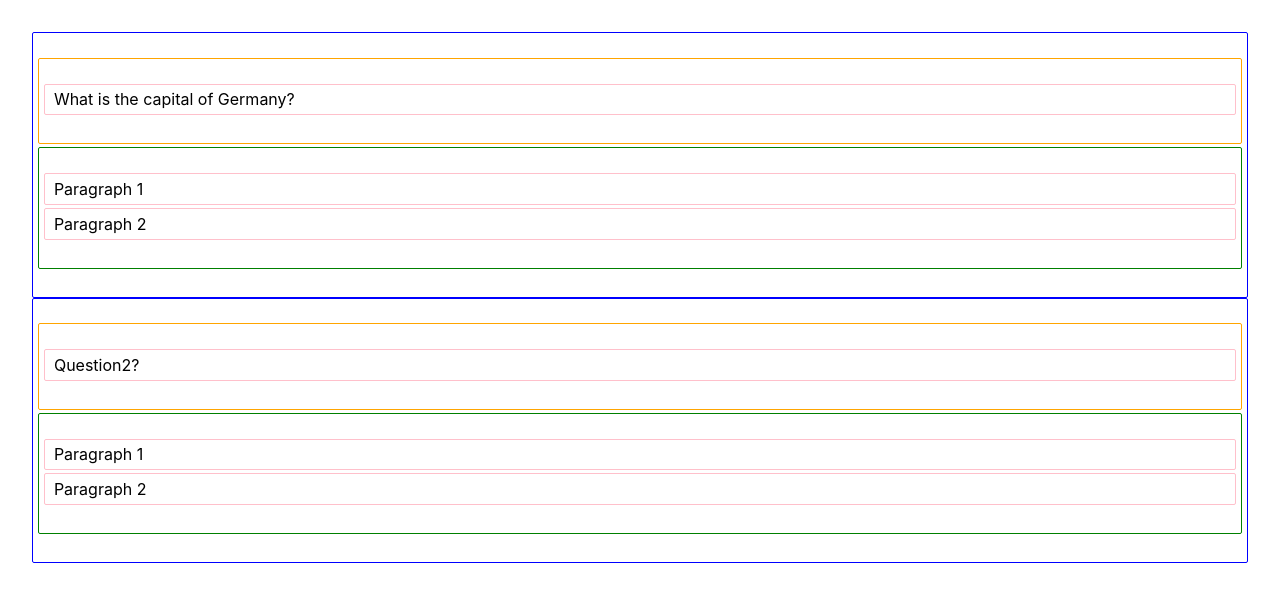
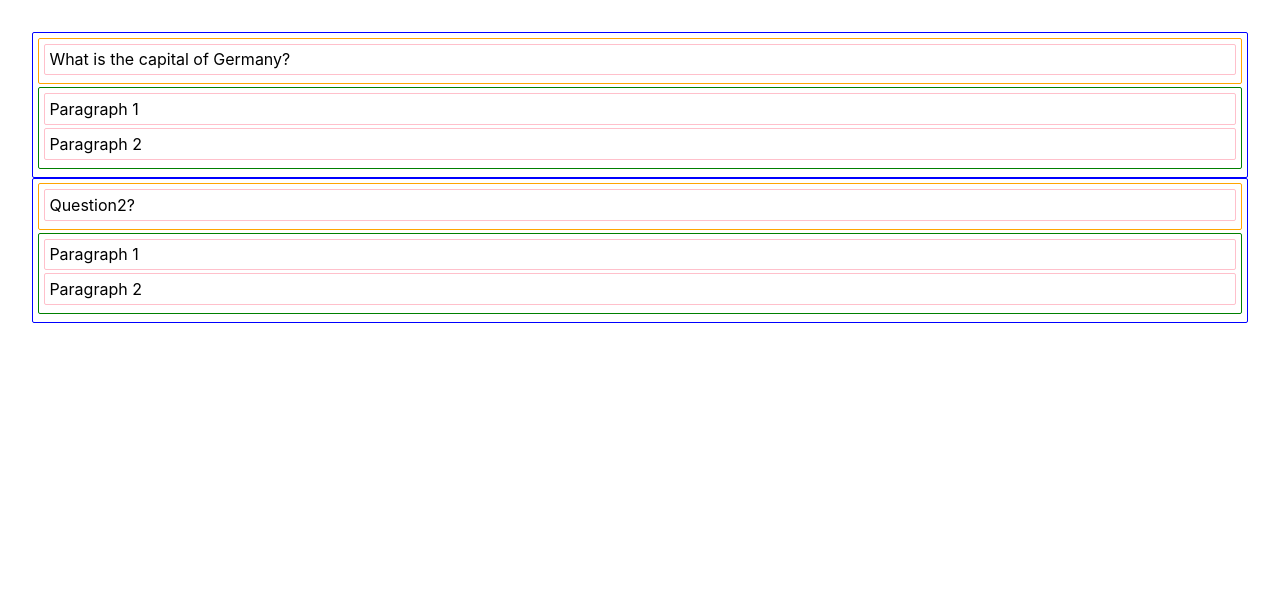
Before and after one commit to AsterMiha/slate-editor-tests, a React (Create React App) app: page / in a window 1280 px wide. Shown: the top 602 px of the page. Built offline with nearby package versions, Linux system fonts and the light colour scheme.

Commit message:
Fix issue when pasting in a field not managed by Slate

```diff
--- a/src/App.tsx
+++ b/src/App.tsx
@@ -15,7 +15,7 @@ import {
 import { withHistory } from 'slate-history';
 
 // Import the Slate components and React plugin.
-import { Slate, Editable, withReact, RenderElementProps } from "slate-react";
+import { Slate, Editable, withReact, RenderElementProps, RenderLeafProps, DefaultLeaf } from "slate-react";
 import { Exercise, Question, Solution } from "./react-app-env";
 
 const initialValue: Descendant[] = [
@@ -104,6 +104,7 @@ function App() {
       // )
   );
 
+  const renderLeaf = useCallback((props: RenderLeafProps) => <DefaultLeaf {...props} />, []);
   const renderElement = useCallback((props: RenderElementProps) => {
     switch (props.element.type) {
       case "question":
@@ -117,8 +118,7 @@ function App() {
             }}
             {...props.attributes}
           >
-            {" "}
-            {props.children}{" "}
+            {props.children}
           </div>
         );
       case "exercise":
@@ -131,8 +131,7 @@ function App() {
             }}
             {...props.attributes}
           >
-            {" "}
-            {props.children}{" "}
+            {props.children}
           </div>
         );
       case "code":
@@ -152,8 +151,7 @@ function App() {
             }}
             {...props.attributes}
           >
-            {" "}
-            {props.children}{" "}
+            {props.children}
           </div>
         );
       case "solution":
@@ -167,8 +165,7 @@ function App() {
             }}
             {...props.attributes}
           >
-            {" "}
-            {props.children}{" "}
+            {props.children}
           </div>
         );
     }
@@ -179,6 +176,7 @@ function App() {
     <Slate editor={editor} value={initialValue}>
       <Editable
         renderElement={renderElement}
+        renderLeaf={renderLeaf}
       />
     </Slate>
     </div>
@@ -266,71 +264,4 @@ function withCustomNormalization(editor: Editor) {
   return editor;
 }
 
-function withHtml (editor: Editor) {
-  const { insertData } = editor;
-
-  editor.insertData = data => {
-    const html = data.getData('text/html');
-    const plain = data.getData('text/plain');
-    console.log(plain);
-
-    // if (html) {
-    //   const parsed = new DOMParser().parseFromString(html, 'text/html');
-    //   console.log(parsed);
-    //   const fragment = deserialize(parsed.body);
-    //   // Transforms.insertFragment(editor, fragment)
-    //   return;
-    // } /*else {
-    //   console.log("nohtml")*/
-    insertData(data);
-    //}
-  }
-
-  return editor
-}
-
-function deserialize(el: ChildNode) {
-  // if (el.nodeType === 3) {
-  //   return el.textContent
-  // } else if (el.nodeType !== 1) {
-  //   return null
-  // } else if (el.nodeName === 'BR') {
-  //   return '\n'
-  // }
-
-  // const { nodeName } = el;
-  let parent = el;
-
-  // if (
-  //   nodeName === 'PRE' &&
-  //   el.childNodes[0] &&
-  //   el.childNodes[0].nodeName === 'CODE'
-  // ) {
-  //   parent = el.childNodes[0]
-  // }
-  let children: ChildNode[] = Array.from(parent.childNodes)
-    .map(deserialize)
-    .flat();
-
-  // if (children.length === 0) {
-  //   children = [{ text: '' }]
-  // }
-
-  // if (el.nodeName === 'BODY') {
-  //   return jsx('fragment', {}, children)
-  // }
-
-  // if (ELEMENT_TAGS[nodeName]) {
-  //   const attrs = ELEMENT_TAGS[nodeName](el)
-  //   return jsx('element', attrs, children)
-  // }
-
-  // if (TEXT_TAGS[nodeName]) {
-  //   const attrs = TEXT_TAGS[nodeName](el)
-  //   return children.map(child => jsx('text', attrs, child))
-  // }
-
-  return children;
-}
-
 export default App;
```
Also changed, not shown: 1 other file (tests, documents, lock files or other folders).
